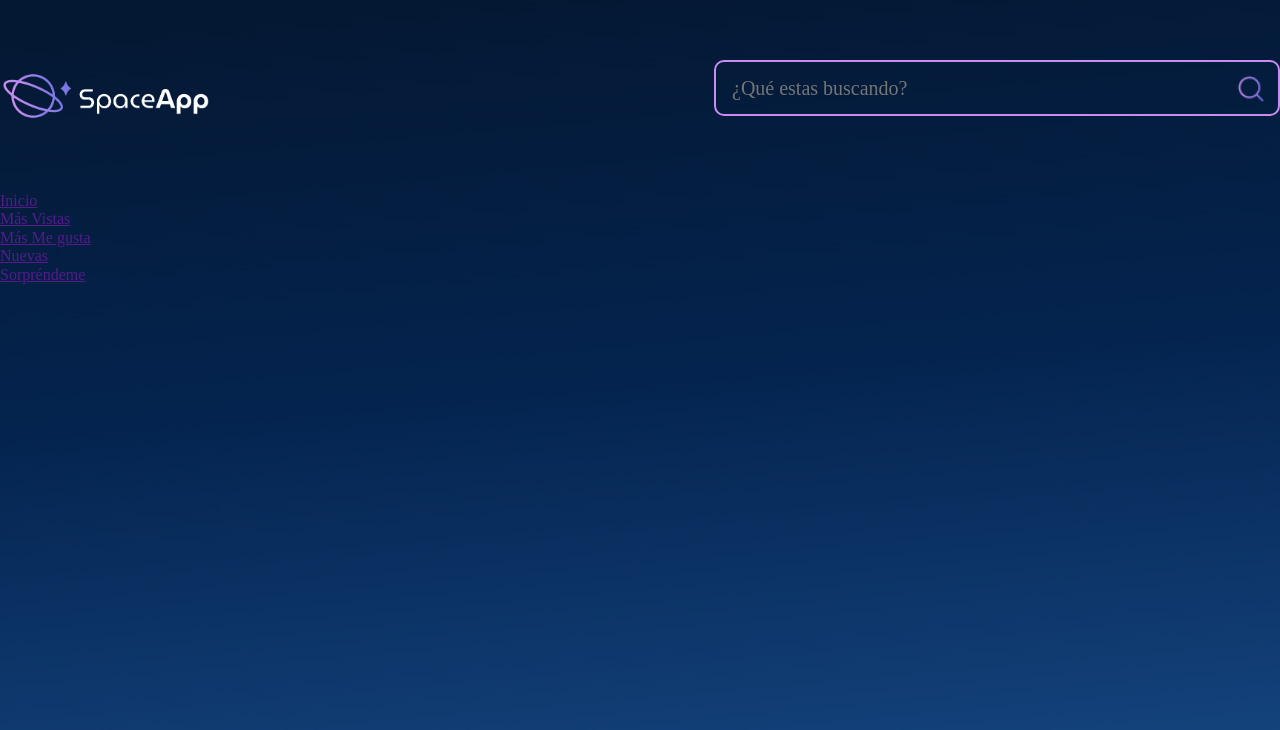
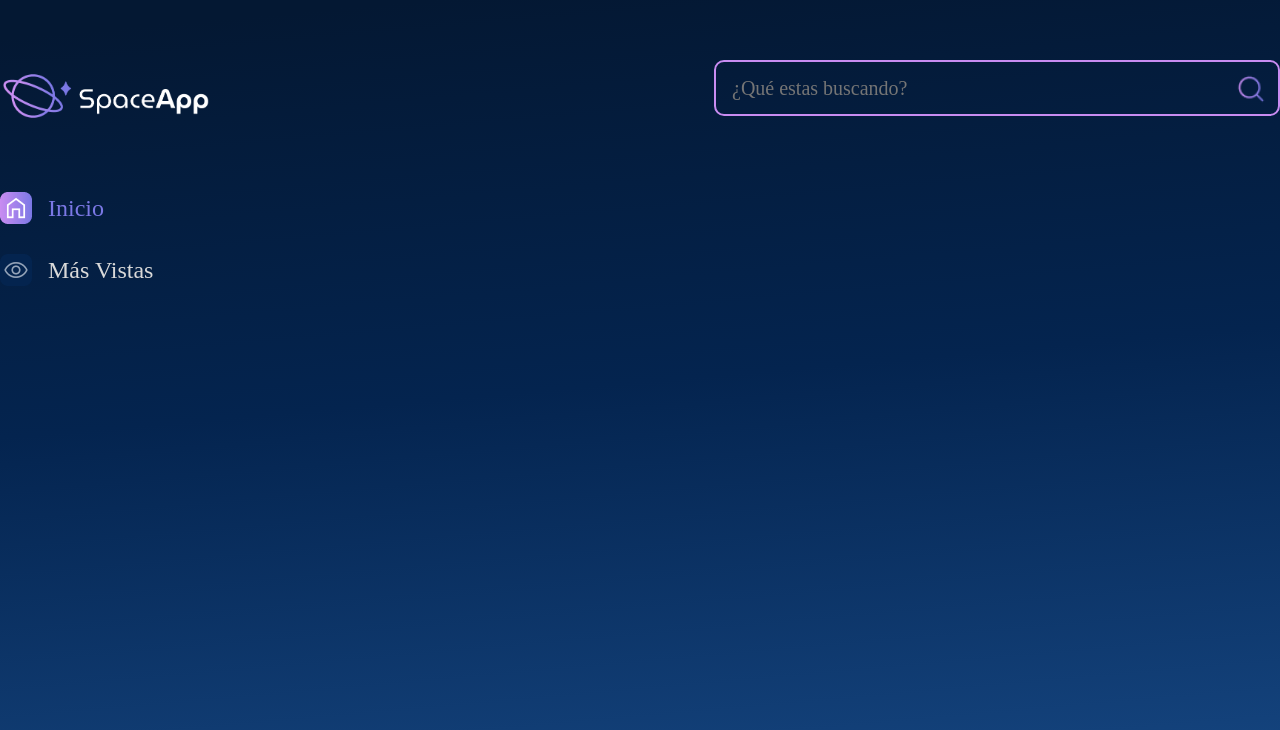
Before and after one commit to SirZempo/space-app-vite, a React (Vite) app: page / in a window 1280 px wide. Shown: the top 730 px of the page. Built offline with nearby package versions, Linux system fonts and the light colour scheme.

Commit message:
✅Se crearon los elementos de las listas

```diff
--- /dev/null
+++ b/src/components/BarraLateral/ItemNavegacion/index.jsx
@@ -0,0 +1,22 @@
+import styled from "styled-components";
+
+const ItemEstilizado = styled.li`
+    font-size: 24px;
+    margin-bottom: 30px;
+    line-height: 28px;
+    display: flex;
+    align-items: center;
+    gap: 1rem;
+    color: ${props => props.$activo ? "#7B78E5" : "#D9D9D9"};
+`;
+
+const ItemNavegacion = ({children, iconoActivo, iconoInactivo, activo=false}) =>{
+    return (
+        <ItemEstilizado $activo={activo}>
+            <img src={activo ? iconoActivo : iconoInactivo} alt="Icono" />
+            {children}
+        </ItemEstilizado>
+    );
+}
+
+export default ItemNavegacion;
--- a/src/components/BarraLateral/index.jsx
+++ b/src/components/BarraLateral/index.jsx
@@ -1,4 +1,5 @@
 import { styled } from "styled-components";
+import ItemNavegacion from "./ItemNavegacion";
 
 const  ListaEstilizada = styled.ul`
     margin: 0;
@@ -12,11 +13,11 @@ const BarraLateral = () =>{
             <aside>
                 <nav>
                     <ListaEstilizada>
-                        <li><a href="">Inicio</a></li>
-                        <li><a href="">Más Vistas</a></li>
-                        <li><a href="">Más Me gusta</a></li>
-                        <li><a href="">Nuevas</a></li>
-                        <li><a href="">Sorpréndeme</a></li>
+                        <ItemNavegacion iconoActivo="icon/home-activo.png" iconoInactivo="icon/home-inactivo.png" activo>Inicio</ItemNavegacion>
+                        <ItemNavegacion iconoActivo="icon/mas-vistas-activo.png" iconoInactivo="icon/mas-vistas-inactivo.png">Más Vistas</ItemNavegacion>
+                        {/*<ItemNavegacion><a href="">Más Me gusta</a></ItemNavegacion>
+                        <ItemNavegacion><a href="">Nuevas</a></ItemNavegacion>
+                        <ItemNavegacion><a href="">Sorpréndeme</a></ItemNavegacion>*/}
                     </ListaEstilizada>
                 </nav>
             </aside>
```
Also changed, not shown: src/components/GlobalStyles/fonts/GandhiSans-Bold.otf (added), src/components/GlobalStyles/fonts/GandhiSans-Regular.otf (added).
